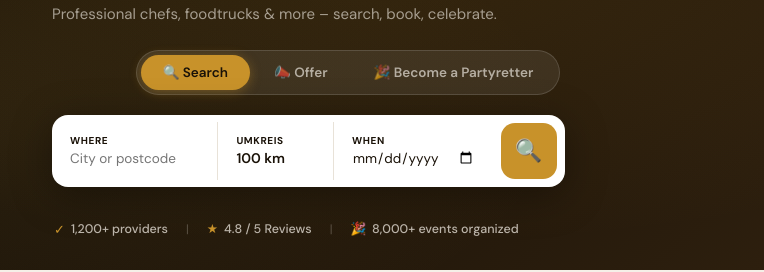
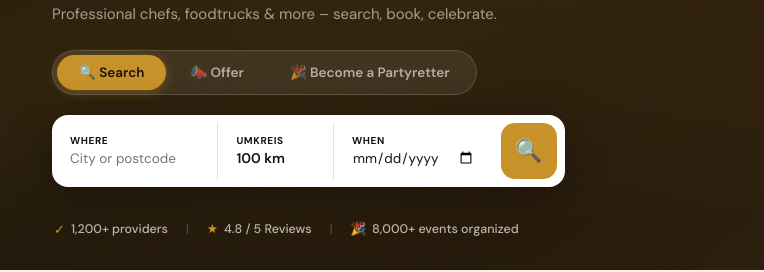
Before and after one commit to mcmo600/partyretter, a plain HTML site: page homepage.html in a window 1280 px wide. Shown: the part 301-573 px from the top of the page, 516-1280 px from the left. Drawn offline with Linux system fonts and the light colour scheme.

Commit message:
Hero: Such-Tabs linksbündig ausgerichtet
Co-Authored-By: Claude Opus 4.6 <noreply@anthropic.com>

```diff
--- a/homepage.html
+++ b/homepage.html
@@ -137,7 +137,7 @@
     .search-tabs {
       display: inline-flex; background: rgba(255,255,255,0.08);
       border: 1px solid rgba(255,255,255,0.14); border-radius: 50px;
-      padding: 4px; gap: 2px; margin-bottom: 20px; align-self: center;
+      padding: 4px; gap: 2px; margin-bottom: 20px; align-self: flex-start;
     }
     .search-tab {
       padding: 9px 22px; border-radius: 50px; font-size: 13.5px; font-weight: 600;
```
